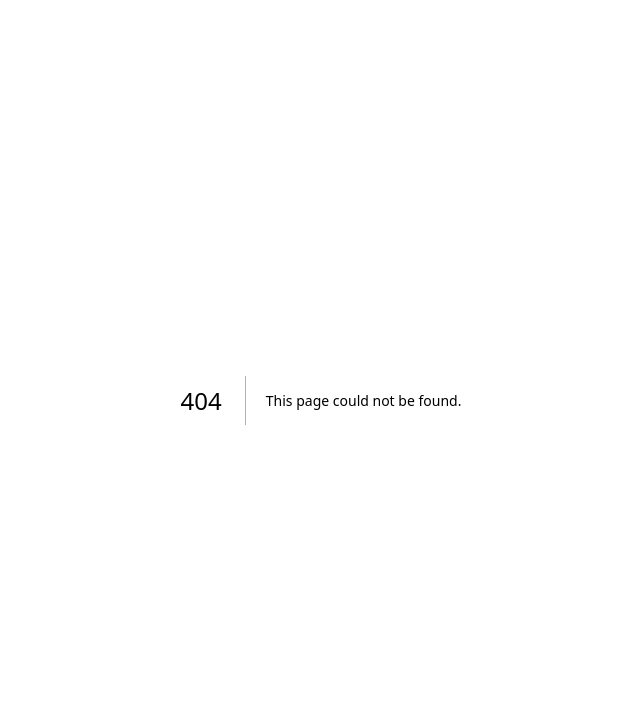
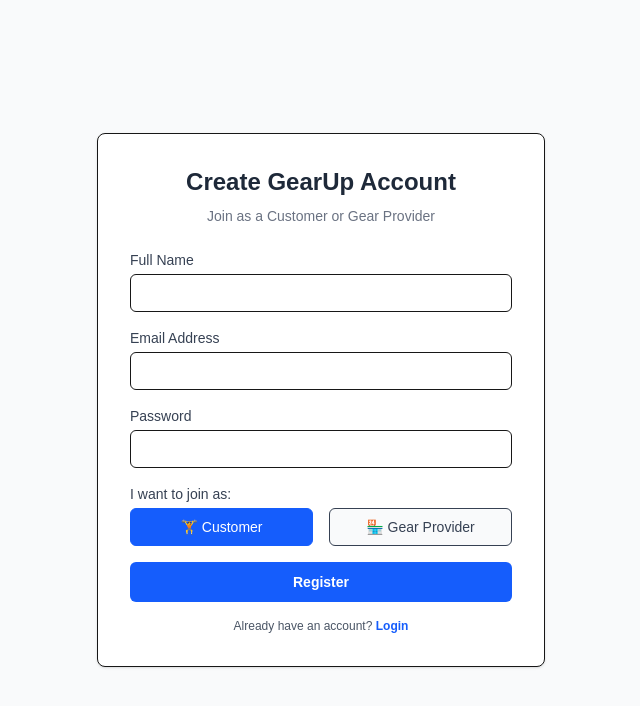
Before and after one commit to shimonmondol/GearUp-Frontend, a Next.js app: page /register in a window 1280 px wide. Before the commit this address had no page. Shown: the top 706 px of the page, without its empty margins (319-959 px from the left). Built offline with nearby package versions, Linux system fonts and the light colour scheme; no server answers.

Commit message:
login-register-setup

```diff
--- /dev/null
+++ b/app/(auth)/login/page.tsx
@@ -0,0 +1,91 @@
+'use client';
+
+import { useState } from 'react';
+import { useRouter } from 'next/navigation';
+import Link from 'next/link';
+import Cookies from 'js-cookie';
+import api from '@/lib/axios';
+
+export default function LoginPage() {
+  const router = useRouter();
+  const [email, setEmail] = useState('');
+  const [password, setPassword] = useState('');
+  const [error, setError] = useState('');
+  const [loading, setLoading] = useState(false);
+
+  const handleLogin = async (e: React.FormEvent) => {
+    e.preventDefault();
+    setError('');
+    setLoading(true);
+
+    try {
+      // Backend Endpoint: POST /api/auth/login
+      const res = await api.post('/auth/login', { email, password });
+      const { token, user } = res.data.data || res.data;
+
+      // Save token and role in Cookies for Middleware check
+      Cookies.set('accessToken', token, { expires: 7 });
+      Cookies.set('userRole', user.role, { expires: 7 });
+
+      // Dynamic Redirect based on role
+      if (user.role === 'ADMIN') router.push('/dashboard/admin');
+      else if (user.role === 'PROVIDER') router.push('/dashboard/provider');
+      else router.push('/dashboard/customer');
+
+    } catch (err: any) {
+      setError(err.response?.data?.message || 'Invalid email or password.');
+    } finally {
+      setLoading(false);
+    }
+  };
+
+  return (
+    <div className="flex min-h-screen items-center justify-center bg-gray-50 px-4">
+      <div className="w-full max-w-md rounded-lg border bg-white p-8 shadow-sm">
+        <h2 className="mb-2 text-2xl font-bold text-center text-gray-800">Welcome Back to GearUp</h2>
+        <p className="mb-6 text-sm text-center text-gray-500">Sign in to access your account</p>
+
+        {error && <div className="mb-4 rounded bg-red-50 p-3 text-sm text-red-600">{error}</div>}
+
+        <form onSubmit={handleLogin} className="space-y-4">
+          <div>
+            <label className="block text-sm font-medium text-gray-700">Email Address</label>
+            <input
+              type="email"
+              required
+              className="mt-1 w-full rounded-md border p-2 text-sm focus:outline-none focus:ring-2 focus:ring-blue-500"
+              value={email}
+              onChange={(e) => setEmail(e.target.value)}
+            />
+          </div>
+
+          <div>
+            <label className="block text-sm font-medium text-gray-700">Password</label>
+            <input
+              type="password"
+              required
+              className="mt-1 w-full rounded-md border p-2 text-sm focus:outline-none focus:ring-2 focus:ring-blue-500"
+              value={password}
+              onChange={(e) => setPassword(e.target.value)}
+            />
+          </div>
+
+          <button
+            type="submit"
+            disabled={loading}
+            className="w-full rounded-md bg-blue-600 py-2.5 text-sm font-semibold text-white hover:bg-blue-700 disabled:bg-gray-400"
+          >
+            {loading ? 'Authenticating...' : 'Sign In'}
+          </button>
+        </form>
+
+        <p className="mt-4 text-center text-xs text-gray-600">
+          Don't have an account?{' '}
+          <Link href="/register" className="text-blue-600 font-semibold hover:underline">
+            Register
+          </Link>
+        </p>
+      </div>
+    </div>
+  );
+}
--- /dev/null
+++ b/app/(auth)/register/page.tsx
@@ -0,0 +1,121 @@
+'use client';
+
+import { useState } from 'react';
+import { useRouter } from 'next/navigation';
+import Link from 'next/link';
+import api from '@/lib/axios';
+
+export default function RegisterPage() {
+  const router = useRouter();
+  const [formData, setFormData] = useState({
+    name: '',
+    email: '',
+    password: '',
+    role: 'CUSTOMER', // Default role
+  });
+  const [error, setError] = useState('');
+  const [loading, setLoading] = useState(false);
+
+  const handleSubmit = async (e: React.FormEvent) => {
+    e.preventDefault();
+    setError('');
+    setLoading(true);
+
+    try {
+      // Backend URL context matching: POST /api/auth/register
+      const res = await api.post('/auth/register', formData);
+      if (res.status === 200 || res.status === 201) {
+        router.push('/login');
+      }
+    } catch (err: any) {
+      setError(err.response?.data?.message || 'Registration failed. Try again.');
+    } finally {
+      setLoading(false);
+    }
+  };
+
+  return (
+    <div className="flex min-h-screen items-center justify-center bg-gray-50 px-4">
+      <div className="w-full max-w-md rounded-lg border bg-white p-8 shadow-sm">
+        <h2 className="mb-2 text-2xl font-bold text-center text-gray-800">Create GearUp Account</h2>
+        <p className="mb-6 text-sm text-center text-gray-500">Join as a Customer or Gear Provider</p>
+
+        {error && <div className="mb-4 rounded bg-red-50 p-3 text-sm text-red-600">{error}</div>}
+
+        <form onSubmit={handleSubmit} className="space-y-4">
+          <div>
+            <label className="block text-sm font-medium text-gray-700">Full Name</label>
+            <input
+              type="text"
+              required
+              className="mt-1 w-full rounded-md border p-2 text-sm focus:outline-none focus:ring-2 focus:ring-blue-500"
+              value={formData.name}
+              onChange={(e) => setFormData({ ...formData, name: e.target.value })}
+            />
+          </div>
+
+          <div>
+            <label className="block text-sm font-medium text-gray-700">Email Address</label>
+            <input
+              type="email"
+              required
+              className="mt-1 w-full rounded-md border p-2 text-sm focus:outline-none focus:ring-2 focus:ring-blue-500"
+              value={formData.email}
+              onChange={(e) => setFormData({ ...formData, email: e.target.value })}
+            />
+          </div>
+
+          <div>
+            <label className="block text-sm font-medium text-gray-700">Password</label>
+            <input
+              type="password"
+              required
+              className="mt-1 w-full rounded-md border p-2 text-sm focus:outline-none focus:ring-2 focus:ring-blue-500"
+              value={formData.password}
+              onChange={(e) => setFormData({ ...formData, password: e.target.value })}
+            />
+          </div>
+
+          <div>
+            <label className="block text-sm font-medium text-gray-700 mb-1">I want to join as:</label>
+            <div className="grid grid-cols-2 gap-4">
+              <button
+                type="button"
+                className={`py-2 text-sm font-medium rounded-md border ${
+                  formData.role === 'CUSTOMER' ? 'bg-blue-600 text-white border-blue-600' : 'bg-gray-50 text-gray-700'
+                }`}
+                onClick={() => setFormData({ ...formData, role: 'CUSTOMER' })}
+              >
+                🏋️ Customer
+              </button>
+              <button
+                type="button"
+                className={`py-2 text-sm font-medium rounded-md border ${
+                  formData.role === 'PROVIDER' ? 'bg-blue-600 text-white border-blue-600' : 'bg-gray-50 text-gray-700'
+                }`}
+                onClick={() => setFormData({ ...formData, role: 'PROVIDER' })}
+              >
+                🏪 Gear Provider
+              </button>
+            </div>
+          </div>
+
+          <button
+            type="submit"
+            disabled={loading}
+            className="w-full rounded-md bg-blue-600 py-2.5 text-sm font-semibold text-white hover:bg-blue-700 disabled:bg-gray-400"
+          >
+            {loading ? 'Creating Account...' : 'Register'}
+          </button>
+        </form>
+
+        <p className="mt-4 text-center text-xs text-gray-600">
+          Already have an account?{' '}
+          <Link href="/login" className="text-blue-600 font-semibold hover:underline">
+            Login
+          </Link>
+        </p>
+      </div>
+    </div>
+  );
+}
--- a/app/layout.tsx
+++ b/app/layout.tsx
@@ -13,7 +13,7 @@
 });
 
 export const metadata: Metadata = {
-  title: "Create Next App",
+  title: "GearUp-Frontend",
   description: "Generated by create next app",
 };
 
--- /dev/null
+++ b/lib/axios.ts
@@ -0,0 +1,23 @@
+import axios from 'axios';
+import Cookies from 'js-cookie';
+
+const api = axios.create({
+  baseURL: process.env.NEXT_PUBLIC_API_URL || 'https://gear-up-beta.vercel.app/',
+  headers: {
+    'Content-Type': 'application/json',
+  },
+});
+
+// Request Interceptor
+api.interceptors.request.use(
+  (config) => {
+    const token = Cookies.get('accessToken');
+    if (token) {
+      config.headers.Authorization = `Bearer ${token}`;
+    }
+    return config;
+  },
+  (error) => Promise.reject(error)
+);
+
+export default api;
--- a/package.json
+++ b/package.json
@@ -9,12 +9,15 @@
     "lint": "eslint"
   },
   "dependencies": {
+    "axios": "^1.19.0",
+    "js-cookie": "^3.0.8",
     "next": "16.2.12",
     "react": "19.2.4",
     "react-dom": "19.2.4"
   },
   "devDependencies": {
     "@tailwindcss/postcss": "^4",
+    "@types/js-cookie": "^3.0.6",
     "@types/node": "^20",
     "@types/react": "^19",
     "@types/react-dom": "^19",
```
Also changed, not shown: 1 other file (tests, documents, lock files or other folders).
